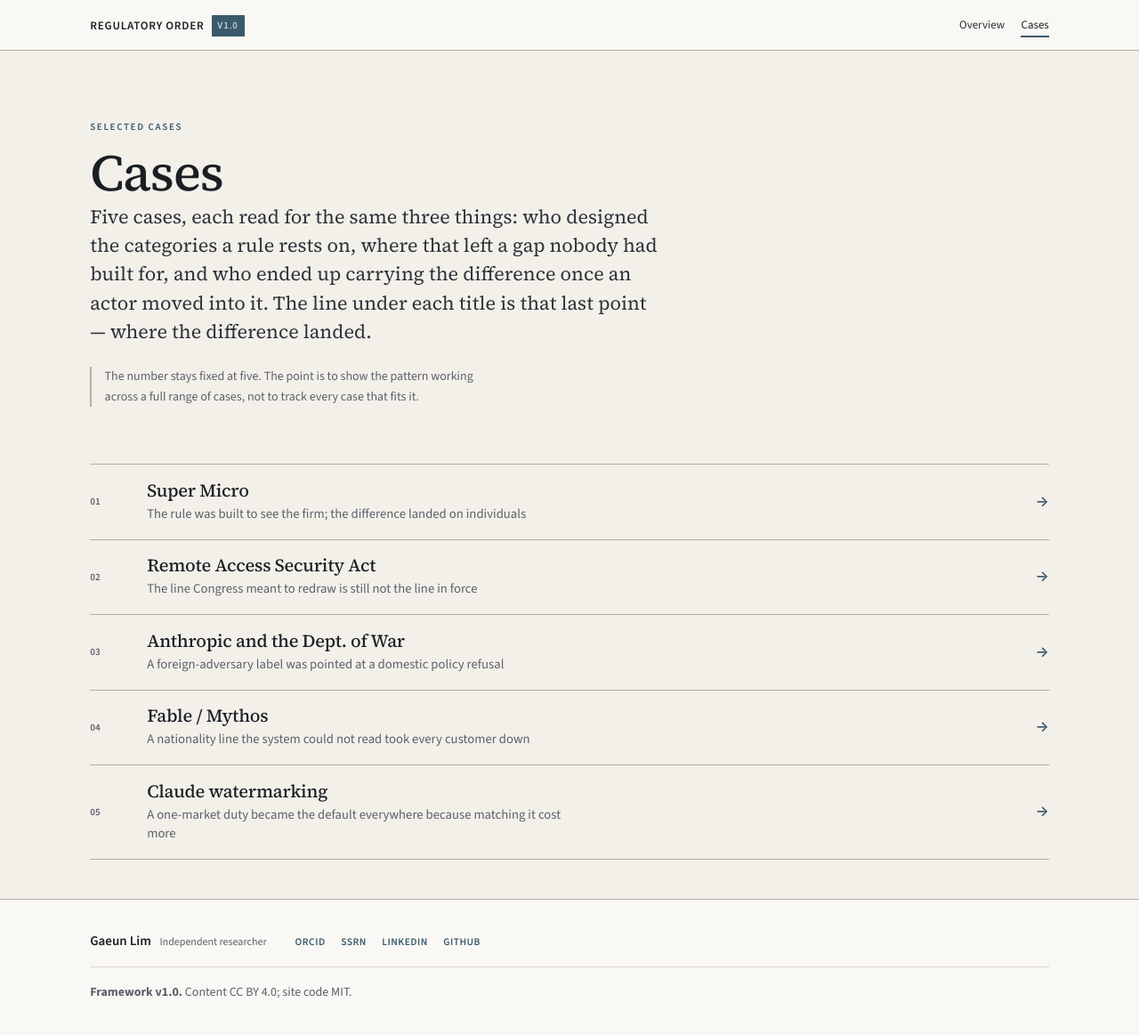
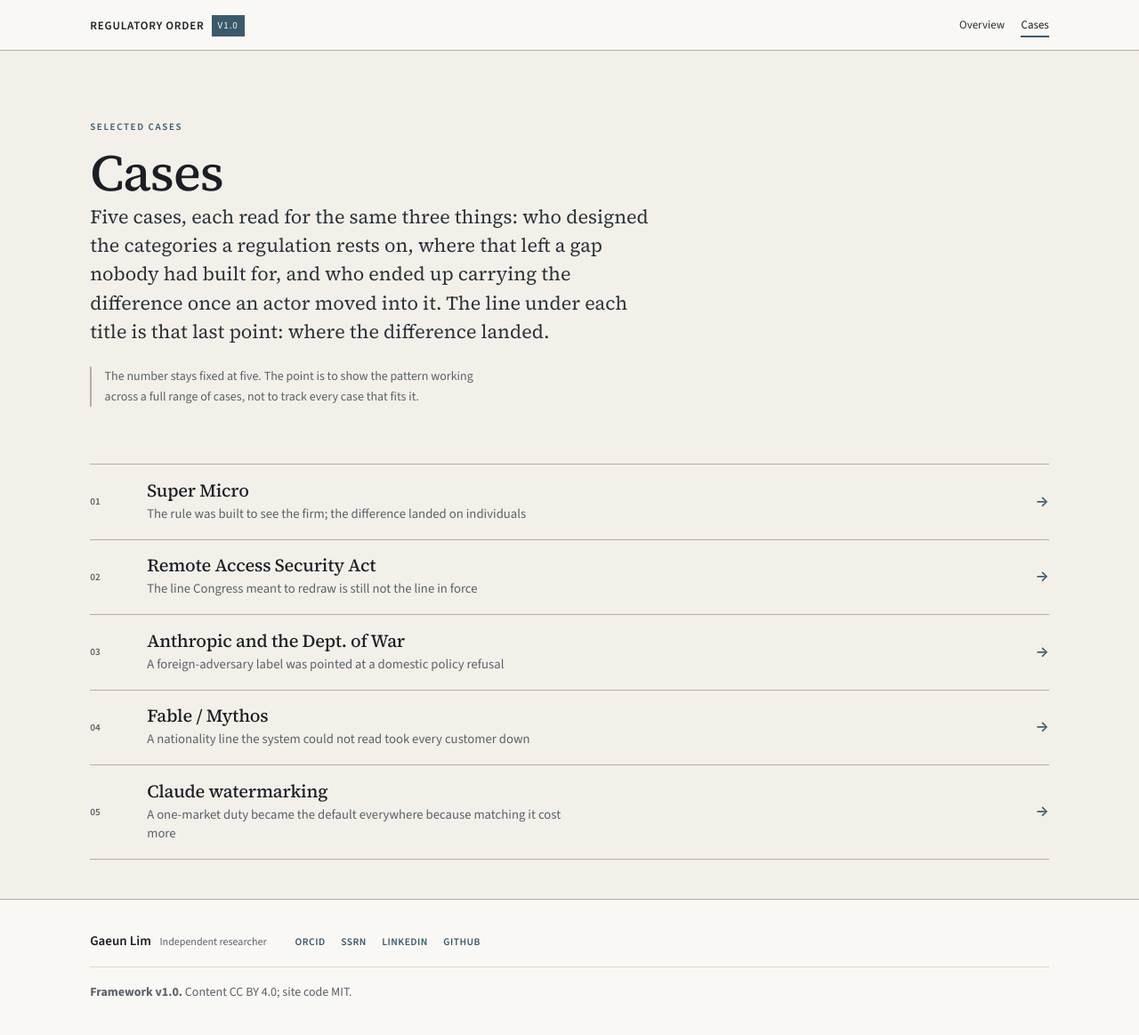
Before and after one commit to GaeunLim01/regulatory-order, a Jekyll site: the page built from cases/index.html, in a window 1280 px wide. Shown: the whole page at 89% size. Built offline with Jekyll 4.4.1, drawn with Linux system fonts in a browser that asks for light colours.

Commit message:
Add files via upload

```diff
--- a/cases/index.html
+++ b/cases/index.html
@@ -9,7 +9,7 @@
   <div class="shell">
     <span class="eyebrow eyebrow--accent">Selected cases</span>
     <h1>Cases</h1>
-    <p class="standfirst">Five cases, each read for the same three things: who designed the categories a rule rests on, where that left a gap nobody had built for, and who ended up carrying the difference once an actor moved into it. The line under each title is that last point — where the difference landed.</p>
+    <p class="standfirst">Five cases, each read for the same three things: who designed the categories a regulation rests on, where that left a gap nobody had built for, and who ended up carrying the difference once an actor moved into it. The line under each title is that last point: where the difference landed.</p>
     <p class="note">The number stays fixed at five. The point is to show the pattern working across a full range of cases, not to track every case that fits it.</p>
   </div>
 </section>
```
